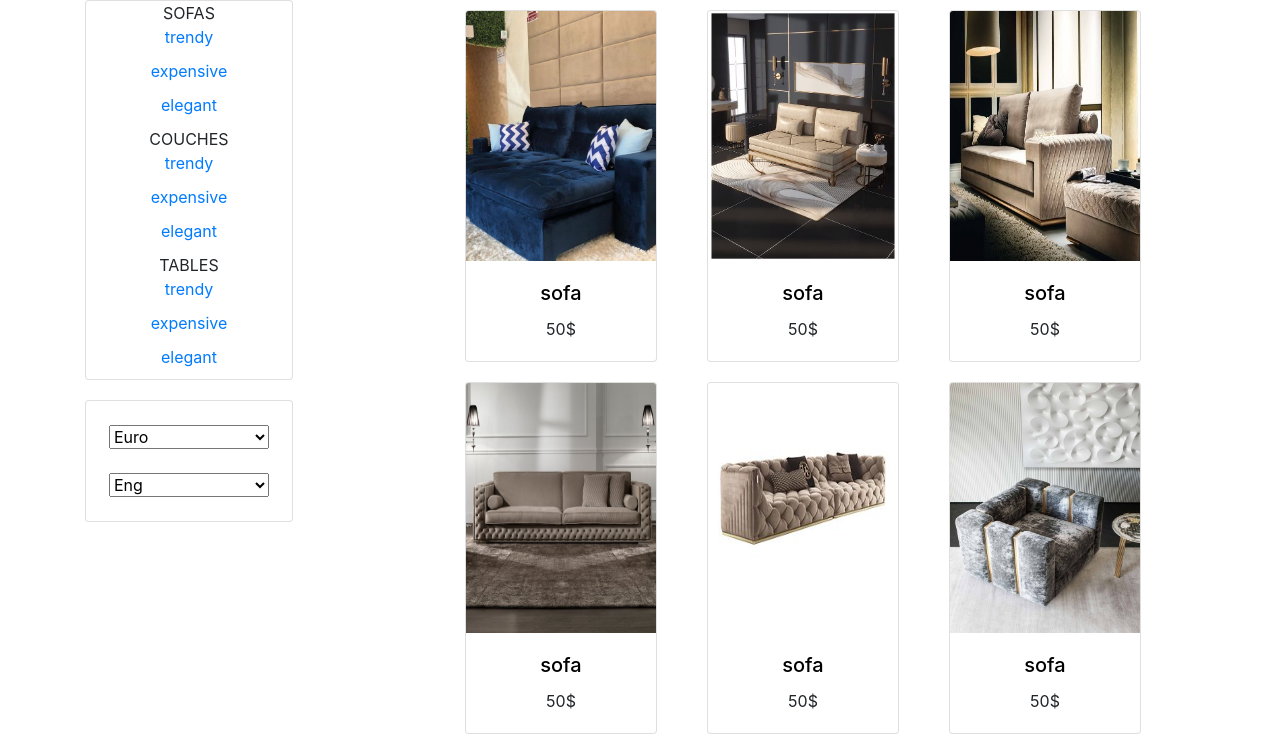
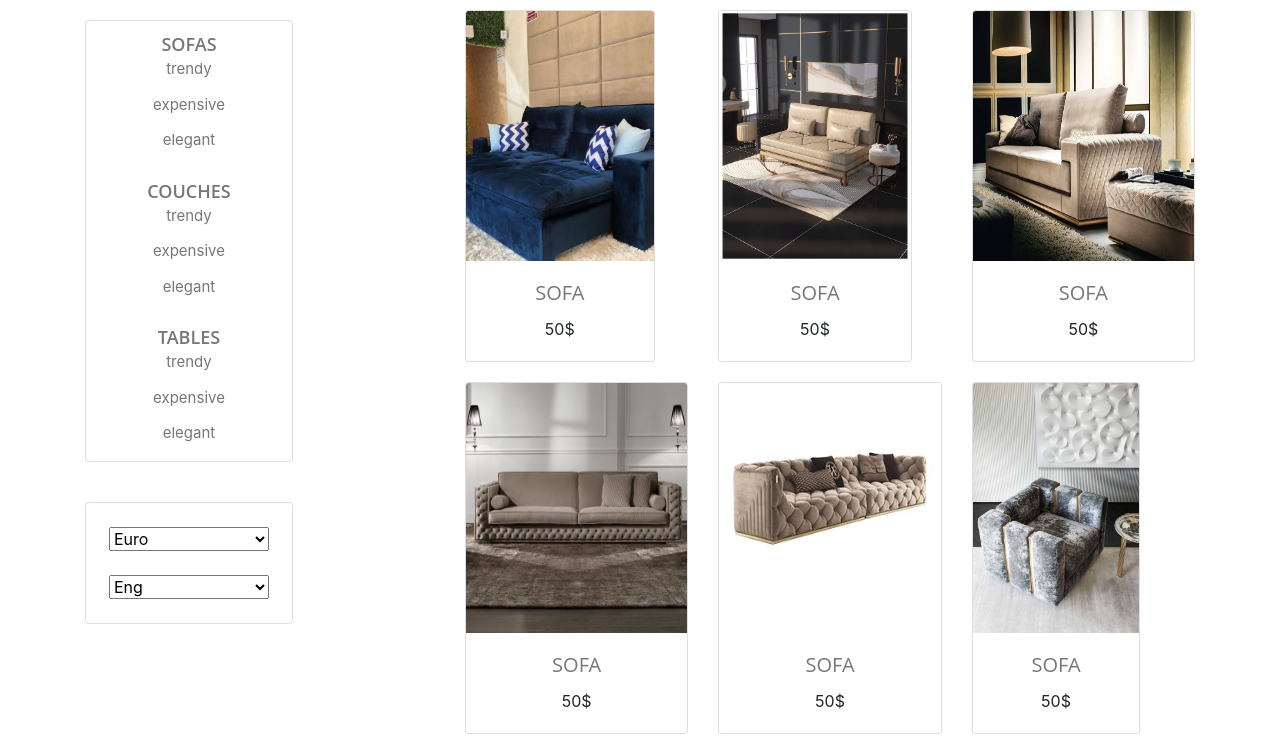
Before and after one commit to ArijZouaoui/JEI_E-Commerce, a React (Create React App) app: page / in a window 1280 px wide. Shown: the top 752 px of the page. Built offline with nearby package versions, Linux system fonts and the light colour scheme.

Commit message:
last commit

```diff
--- a/package.json
+++ b/package.json
@@ -9,7 +9,9 @@
     "bootstrap": "^4.5.3",
     "react": "^17.0.1",
     "react-bootstrap": "^1.4.0",
+    "react-card-flip": "^1.0.11",
     "react-dom": "^17.0.1",
+    "react-icons": "^3.11.0",
     "react-router-dom": "^5.2.0",
     "react-scripts": "4.0.0",
     "web-vitals": "^0.2.4"
--- /dev/null
+++ b/src/components/card/ProductCard.css
@@ -0,0 +1,8 @@
+.productinfo {
+    font-family: Montserrat, 'Open Sans';
+    text-transform: uppercase;
+    font-size: 18px;
+    font-weight: 600;
+    color: #777;
+
+}
--- a/src/components/card/ProductCard.js
+++ b/src/components/card/ProductCard.js
@@ -1,17 +1,31 @@
 import React, { useState } from 'react'
-import { Card } from 'react-bootstrap'
+import { Card, Button } from 'react-bootstrap'
+import { FaShoppingBasket } from 'react-icons/fa'
+import ReactCardFlip from 'react-card-flip'
+import './ProductCard.css'
 
-const ProductCard = ({name, price, image}) => {
-  const [textColor, setTextColor] = useState("black")
+const ProductCard = ({name, price, image, id, availability,description}) => {
+  const [textColor, setTextColor] = useState("#777")
   const appStyles={
     color:`${textColor}`
   }
 
+  const [isFlipped, setIsFlipped]= useState(false)
+  const handleHover = () => {
+    setIsFlipped(!isFlipped);
+  }
+
+
     return (
-  <Card style={{marginTop: 10, marginBottom: 10, width: '12rem', display:'inline-grid'}} className='card text-center'>
-  <Card.Img variant="top" src={image} style={{margin:'auto', height:'250px', weight:'150px'}} />
+      <div className="col-md-4">
+  <ReactCardFlip isFlipped={isFlipped} flipDirection="horizontal" >
+
+
+  <Card onClick={handleHover} className='card text-center' style={{marginTop: 10, marginBottom: 10, display:'inline-grid' }} >
+
+  <Card.Img variant="top" src={image} style={{margin:'auto', height:'250px', weight:'2150px'}} />
   <Card.Body>
-    <Card.Title style={appStyles} onMouseEnter={() => setTextColor("#328fa8")} onMouseLeave={()=> setTextColor("black")}>
+    <Card.Title className='productinfo' style={appStyles} onMouseEnter={() => setTextColor("#003fcc")} onMouseLeave={()=> setTextColor("#777")}>
       {name}
     </Card.Title>
     <Card.Text>
@@ -19,6 +33,26 @@ const ProductCard = ({name, price, image}) => {
     </Card.Text>
   </Card.Body>
   </Card>
+
+
+  <Card onClick={handleHover} className='card text-center' style={{marginTop: 10, marginBottom: 10, display:'inline-grid'}} >
+  <Card.Img variant="top" src={image} style={{margin:'auto', height:'250px', weight:'150px'}} />
+  <Card.Body>
+    <Card.Title className='productinfo' style={appStyles} onMouseEnter={() => setTextColor("#328fa8")} onMouseLeave={()=> setTextColor("#777")}>
+      {name}
+    </Card.Title>
+    <Card.Text>
+    <h5 className='productinfo'>Product Code: </h5><h6>{id}</h6>
+    <h5 className='productinfo'>Availability: </h5><h6>{availability} </h6>
+    <h5 className='productinfo'>Price: </h5><h6>{price}</h6>
+    <h5 className='productinfo'>Description: </h5><h6>{description}</h6>
+    <h5 className='productinfo'>Add to cart : <Button variant="secondary" size="sm" active> <FaShoppingBasket /> </Button></h5>
+    </Card.Text>
+  </Card.Body>
+  </Card>
+
+  </ReactCardFlip>
+  </div>
     )
 }
 
--- a/src/components/card/ProductList.js
+++ b/src/components/card/ProductList.js
@@ -5,12 +5,12 @@ import ProductCard from './ProductCard'
 // This function represents the list of the products with its image, name and price.
 const ProductList = ({ products })=> {
     const productComponent =products.map((user, i) => {
-        return <ProductCard id={products[i].id} name={products[i].name} image={products[i].image} price={products[i].price} />
+        return <ProductCard key={i} id={products[i].id} name={products[i].name} image={products[i].image} price={products[i].price} availability={products[i].availability} description={products[i].description} />
     })
 
 
     return(
-        <div  style={{gridColumnGap:'50px', display:'flex', flexWrap:'wrap'}}>
+        <div className="row" /*style={{ gridColumnGap:'50px',display:'flex', flexWrap:'wrap'}}*/>
         {productComponent}
         </div>
     );
--- /dev/null
+++ b/src/components/sidebar/VerticalSideBar.css
@@ -0,0 +1,18 @@
+.header {
+    font-family: Montserrat, 'Open Sans';
+    text-transform: uppercase;
+    font-size: 18px;
+    font-weight: 600;
+    margin-top: 10px;
+    display: inline-grid;
+}
+
+.item {
+    color: #777;
+    font-size: 15px;
+    padding-bottom: 3px;
+}
+.menu a {
+    display: block;
+    margin-bottom: 10px;
+}
--- a/src/components/sidebar/VerticalSideBar.js
+++ b/src/components/sidebar/VerticalSideBar.js
@@ -1,10 +1,12 @@
 import React from 'react'
 import { Card } from 'react-bootstrap'
-import './sidebar.css'
+import './VerticalSideBar.css'
+
+
 const VerticalSideBar = () => {
 return(
-    <Card style={{ width: '13rem', display:'inline-grid'}} className='card text-center'>
-<div className="ui vertical menu" >
+<Card style={{marginTop: 20, marginBottom: 20, width: '13rem', display:'inline-grid'}} className='card text-center'>
+<div className="ui vertical text-center" >
   <div className="item">
     <div className="header">SOFAS</div>
     <div className="menu">
@@ -32,6 +34,8 @@ return(
 </div>
 </Card>
 
+
+
 )
 }
 
--- a/src/components/sidebar/sidebar.css
+++ /dev/null
@@ -1,4 +0,0 @@
-.menu a {
-    display: block;
-    margin-bottom: 10px;
-}
--- a/src/containers/home/home.js
+++ b/src/containers/home/home.js
@@ -7,7 +7,7 @@ import {Container , Row, Col} from 'react-bootstrap'
 
 const Home = () => {
     return(
-        <div>
+        <div className="row">
         <Container>
         <Row>
         <Col xs={2} md={4}>
--- a/src/data/products.js
+++ b/src/data/products.js
@@ -23,6 +23,8 @@ export const products = [
       id: 0,
       name :'sofa',
       details : "expensive",
+      availability:'In Stock',
+      description:'Lorem ipsum dolor sit amet, consectetur adipiscing elit, sed do eiusmod tempor incididunt ut labore et dolore magna aliqua.',
       price: '50$',
       image:img1,
 
@@ -32,6 +34,8 @@ export const products = [
         id: 1,
         name :'sofa',
         details : "comfy sofa",
+        availability:'In Stock',
+        description:'Lorem ipsum dolor sit amet, consectetur adipiscing elit ,sed do eiusmod tempor incididunt ut labore et dolore magna aliqua.',
         price: '50$',
         image:img2,
 
@@ -40,6 +44,8 @@ export const products = [
         id: 2,
         name :'sofa',
         details : "comfy sofa",
+        availability:'In Stock',
+        description:'Lorem ipsum dolor sit amet, consectetur adipiscing elit, sed do eiusmod tempor incididunt ut labore et dolore magna aliqua.',
         price: '50$',
         image:img3,
 
@@ -48,6 +54,8 @@ export const products = [
         id: 3,
         name :'sofa',
         details : "comfy sofa",
+        availability:'In Stock',
+        description:'Lorem ipsum dolor sit amet, consectetur adipiscing elit, sed do eiusmod tempor incididunt ut labore et dolore magna aliqua.',
         price: '50$',
         image:img4,
 
@@ -56,6 +64,8 @@ export const products = [
         id: 4,
         name :'sofa',
         details : "comfy sofa",
+        availability:'In Stock',
+        description:'Lorem ipsum dolor sit amet, consectetur adipiscing elit, sed do eiusmod tempor incididunt ut labore et dolore magna aliqua.',
         price: '50$',
         image:img5,
 
@@ -64,6 +74,8 @@ export const products = [
         id: 5,
         name :'sofa',
         details : "comfy sofa",
+        availability:'In Stock',
+        description:'Lorem ipsum dolor sit amet, consectetur adipiscing elit, sed do eiusmod tempor incididunt ut labore et dolore magna aliqua.',
         price: '50$',
         image:img6,
 
@@ -72,6 +84,8 @@ export const products = [
         id: 6,
         name :'sofa',
         details : "comfy sofa",
+        availability:'In Stock',
+        description:'Lorem ipsum dolor sit amet, consectetur adipiscing elit, sed do eiusmod tempor incididunt ut labore et dolore magna aliqua.',
         price: '50$',
         image:img7,
 
@@ -80,6 +94,8 @@ export const products = [
         id: 7,
         name :'sofa',
         details : "comfy sofa",
+        availability:'In Stock',
+        description:'Lorem ipsum dolor sit amet, consectetur adipiscing elit, sed do eiusmod tempor incididunt ut labore et dolore magna aliqua.',
         price: '50$',
         image:img8,
 
@@ -88,6 +104,8 @@ export const products = [
         id: 8,
         name :'sofa',
         details : "comfy sofa",
+        availability:'In Stock',
+        description:'Lorem ipsum dolor sit amet, consectetur adipiscing elit, sed do eiusmod tempor incididunt ut labore et dolore magna aliqua.',
         price: '50$',
         image:img9,
 
```
Also changed, not shown: 1 other file (tests, documents, lock files or other folders).
